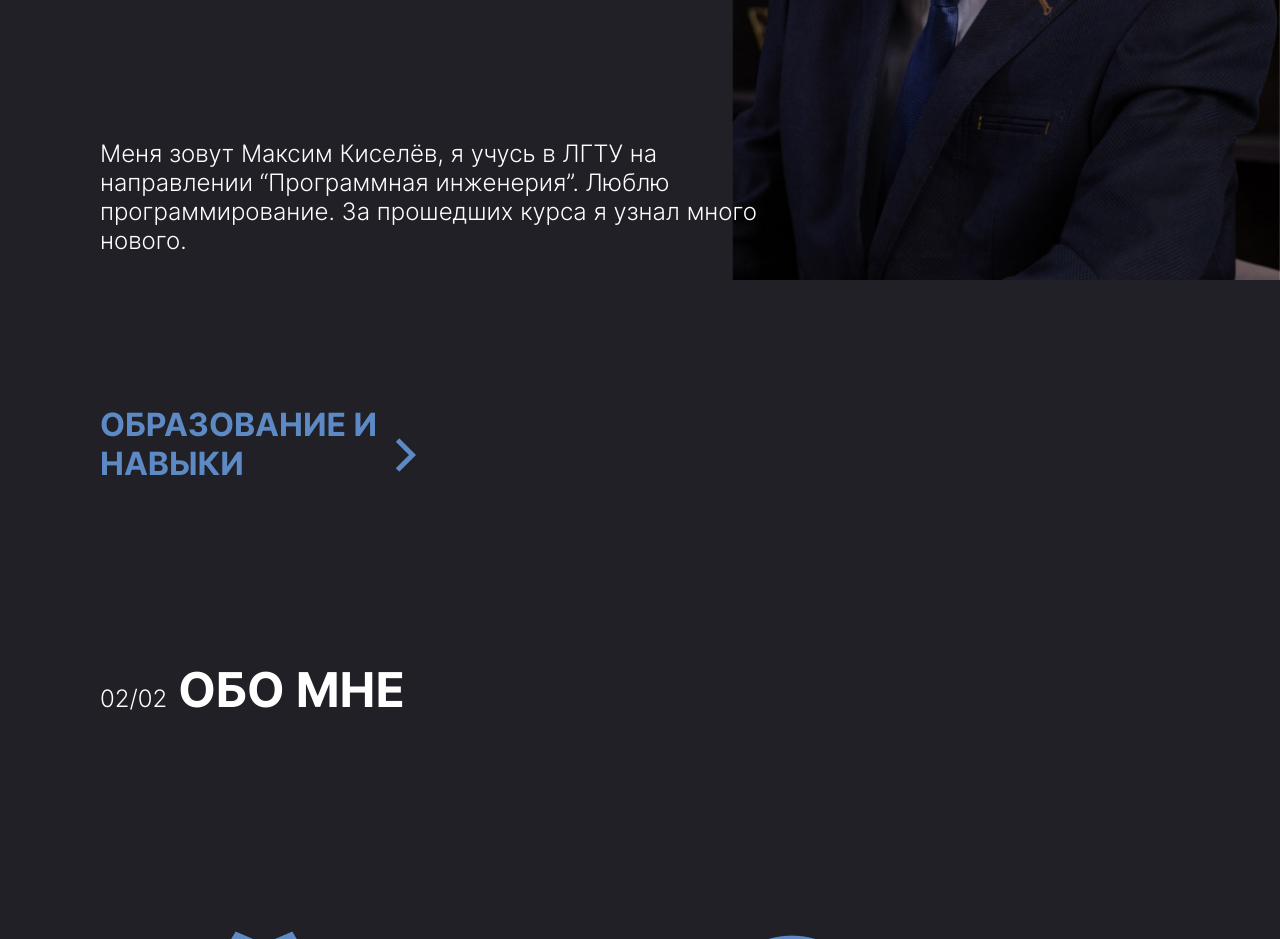
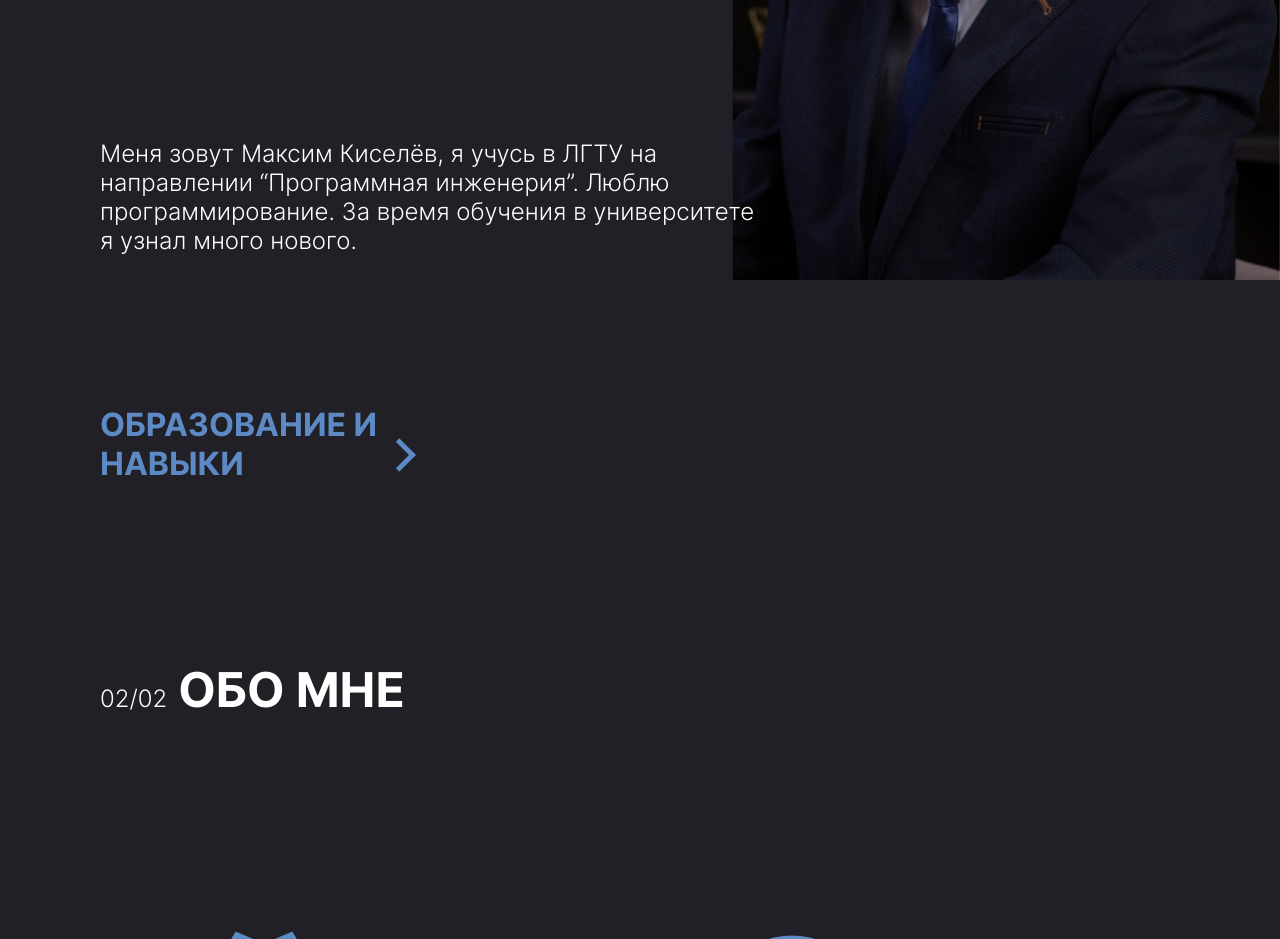
Before and after one commit to MaxWarAxe/MaxWarAxe.github.io, a plain HTML site: page index.html in a window 1280 px wide. Shown: the part 1600-2539 px from the top of the page. Drawn offline with nearby package versions, Linux system fonts and the light colour scheme.

Commit message:
fix-text

```diff
--- a/index.html
+++ b/index.html
@@ -38,7 +38,7 @@
         <section class="about-me-1" id="about-me-1">
             <div class="about-me-container">
                 <p class="about-me-header"><span class="numer">01/02</span> ОБО МНЕ</p>
-                <p class="numer about" style="margin-bottom: 150px;">Меня зовут Максим Киселёв, я учусь в ЛГТУ на направлении “Программная инженерия”. Люблю программирование. За прошедших курса я узнал много нового.</p>
+                <p class="numer about" style="margin-bottom: 150px;">Меня зовут Максим Киселёв, я учусь в ЛГТУ на направлении “Программная инженерия”. Люблю программирование. За время обучения в университете я узнал много нового.</p>
                 <div class="goto-about goto-perks" style="cursor: pointer;" onclick="GotoPerks()">
                     <p class="goto-about-text goto-perks-text" >ОБРАЗОВАНИЕ И НАВЫКИ</p>
                     <img class="arrow-right" src="arrow_forward.png" alt=">">
```
